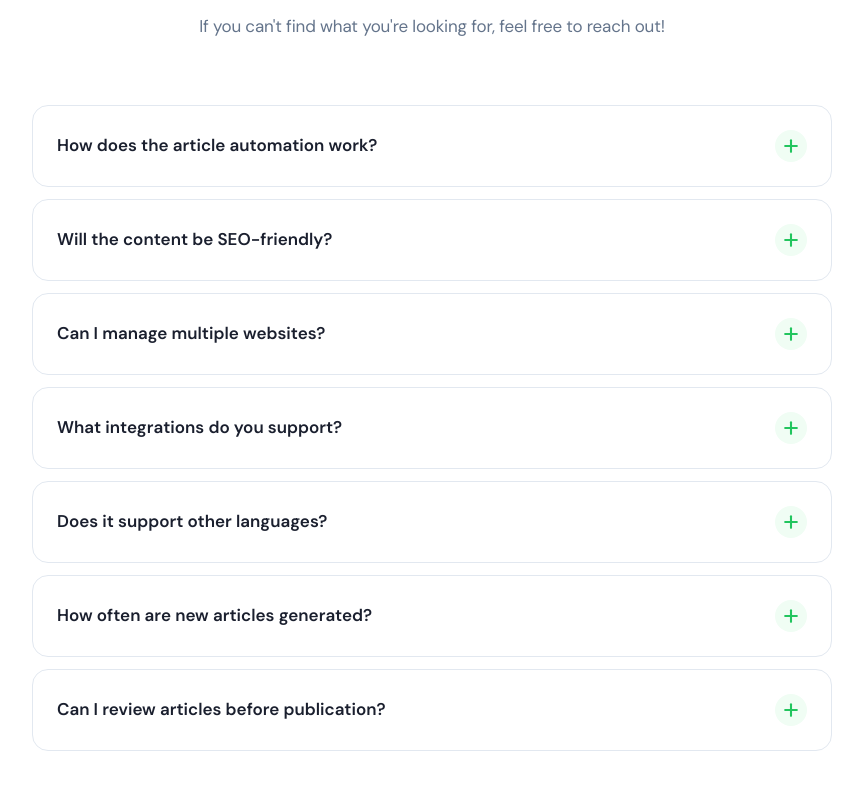
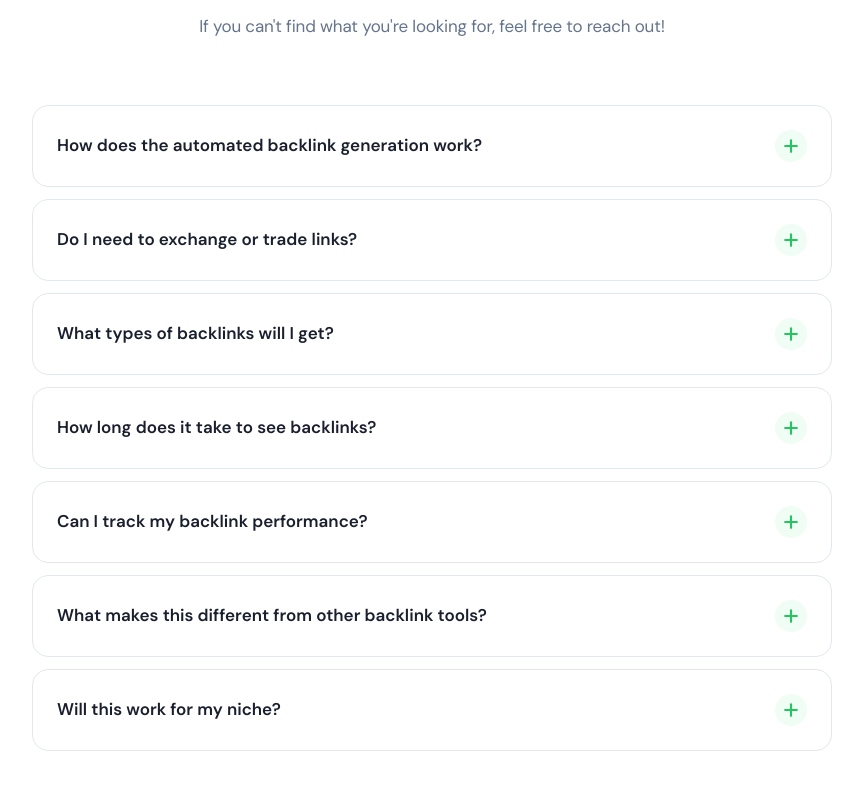
Before and after one commit to Dondee2006/Ranklite, a Next.js app: page / in a window 1280 px wide. Shown: the part 9693-10483 px from the top of the page, without its empty margins (208-1071 px from the left). Built offline with nearby package versions, Linux system fonts and the light colour scheme.

Commit message:
Auto-sync after agent response

```diff
--- a/src/components/sections/faq.tsx
+++ b/src/components/sections/faq.tsx
@@ -10,32 +10,32 @@ interface FAQItem {
 
 const faqs: FAQItem[] = [
   {
-    question: "How does the article automation work?",
-    answer: "Our AI analyzes your niche, competitors, and target audience to discover high-potential keywords. It then automatically generates and publishes SEO-optimized articles daily, handling the entire content creation process."
+    question: "How does the automated backlink generation work?",
+    answer: "Ranklite generates backlinks by creating SEO tools and AI-discoverable content that naturally attracts links. Your content gets found and linked to by others - no exchanges, no trading, no waiting for other users."
   },
   {
-    question: "Will the content be SEO-friendly?",
-    answer: "Absolutely. Every article is built on powerful keywords and includes strategic internal and external links. The content reads naturally while satisfying search engine algorithms for high rankings."
+    question: "Do I need to exchange or trade links?",
+    answer: "No. Unlike traditional link-building platforms, Ranklite doesn't rely on exchanges or trades. We create valuable SEO tools and AI-optimized content that earns backlinks naturally through discovery and genuine value."
   },
   {
-    question: "Can I manage multiple websites?",
-    answer: "Yes! Each website gets its own dedicated setup with custom target audience settings and content preferences. We offer volume discounts based on the number of websites you manage."
+    question: "What types of backlinks will I get?",
+    answer: "You'll earn high-quality backlinks from AI tools, search engines, and content discovery platforms. The backlinks come from genuine sources that found your SEO tools and content valuable enough to reference."
   },
   {
-    question: "What integrations do you support?",
-    answer: "We seamlessly integrate with WordPress, Webflow, Shopify, Notion, Wix, Framer, and many others. The system handles everything from content generation to publication automatically."
+    question: "How long does it take to see backlinks?",
+    answer: "Unlike traditional methods where you wait for other users, our system starts generating backlink opportunities immediately. You can see early results within days as your SEO tools and content go live and get indexed."
   },
   {
-    question: "Does it support other languages?",
-    answer: "Yes, we support content generation in 150+ languages. Our AI creates articles in any language you need, allowing you to reach a global audience effectively."
+    question: "Can I track my backlink performance?",
+    answer: "Yes! Our dashboard provides detailed analytics showing all generated backlinks, their sources, domain authority, and the specific SEO tools or content pieces that earned them. Track your growth in real-time."
   },
   {
-    question: "How often are new articles generated?",
-    answer: "Our plan generates 30 articles per month per website, creating daily ranking content to foster consistent growth and topical authority for your domain."
+    question: "What makes this different from other backlink tools?",
+    answer: "We don't rely on user exchanges or reciprocal linking. Instead, we create valuable SEO resources that naturally attract backlinks. It's a sustainable, white-hat approach that builds genuine authority over time."
   },
   {
-    question: "Can I review articles before publication?",
-    answer: "Yes, you have full control. Review and edit articles to meet your exact expectations before they go live, ensuring every word aligns with your vision."
+    question: "Will this work for my niche?",
+    answer: "Yes! Our AI analyzes your specific niche, target audience, and market to create SEO tools and content that resonate with your industry. Whether you're in e-commerce, SaaS, or local services, we tailor the strategy to your needs."
   }
 ];
 
```
